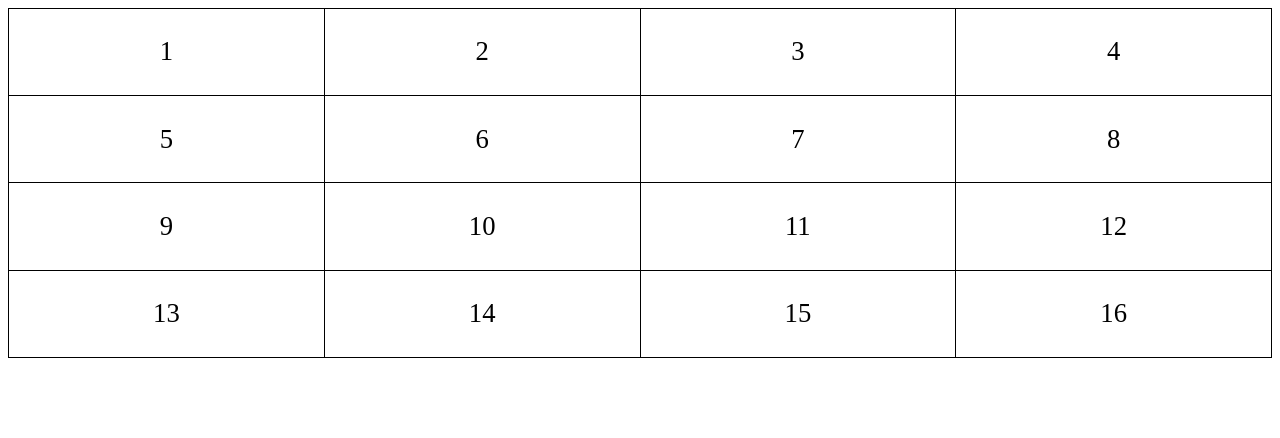
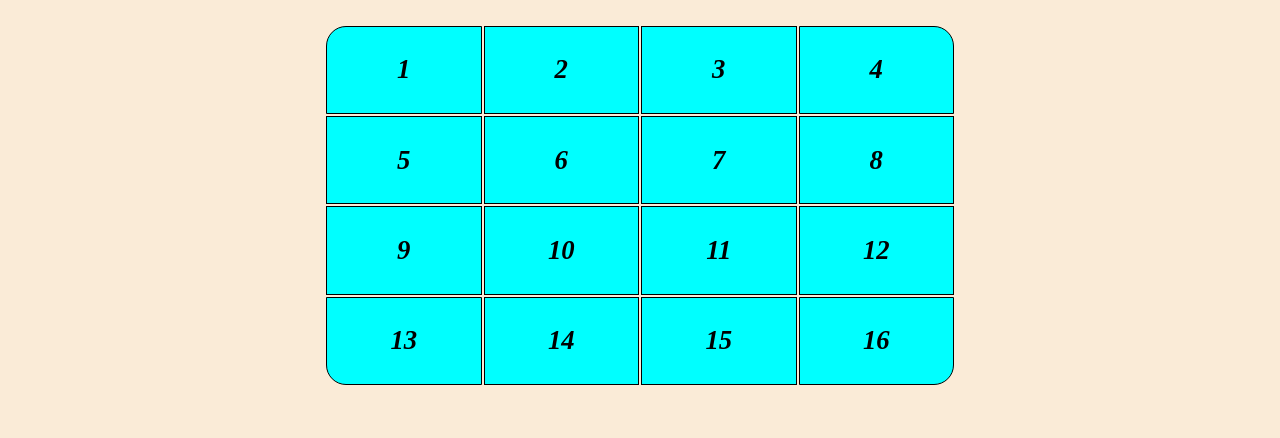
Before and after one commit to pavelkoshkin92/Web, a plain HTML site: page htmlfile.html in a window 1280 px wide. Shown: the part 362-800 px from the top of the page. Drawn offline with Linux system fonts and the light colour scheme; files whose address does not match are found by name.

Commit message:
Changes in html and css code

```diff
--- a/css.css
+++ b/css.css
@@ -1,3 +1,31 @@
-.1 {
-	display: none;
+body {background-color: #FAEBD7;
 }
+table {
+	width: 50%;
+	text-align:center;
+	margin: auto;
+	position: center;
+}
+td p {font: bold italic 20pt serif
+}
+
+td {border: 1px solid black;
+ margin-top: 0;
+ margin-bottom: 0;
+ background-color: cyan;
+}
+#top-left {
+	border-top-left-radius: 20px;
+
+}
+#top-right {
+	border-top-right-radius: 20px;
+}
+#bottom-left {border-bottom-left-radius: 20px;
+}
+#bottom-right {border-bottom-right-radius: 20px;}
+input {border-radius :5px;
+	float: right;
+	margin-top: 8px;
+}
+label {font-family: Courier;}
--- a/htmlfile.html
+++ b/htmlfile.html
@@ -2,6 +2,7 @@
 <html>
 	<head>
 		<title>Exercise</title>
+		<link rel="stylesheet" type="text/css" href="C:\Users\Paul\Desktop\PROGR\Web\css.css" />
 		<style type="text/css">
 		p {
 			font-size: 20pt;
@@ -11,74 +12,74 @@
 	</head>
 	<body>
 		<div>
-			<div style="float: left"><img src="https://pbs.twimg.com/profile_images/604644048/sign051.gif">
+			<div style="float: left"><a href="http:/google.com/"><img src="https://pbs.twimg.com/profile_images/604644048/sign051.gif"></a>
 			</div>
-			<div style="display: inline-block; border: solid 2px black; background-color: #C0C0C0; float: right;">
-				<form action="http://google.com/" method="get" style="font-size: 20pt">
+			<div style="display: inline-block; border: solid 2px black; background-color: #C0C0C0; float: right; border-radius: 10px">
+				<form action="#" method="get" style="font-size: 20pt;">
 					<label for="login" style="margin-right: 39px;">Login:</label><input type="text" name="login" id="login"><br>
 					<label for="password">Password:</label><input type="password" name="password" id="password"><br>
-					<input type="submit" value="Submit">
+					<input style="font-size: 10pt; font-style: italic; font-family: arial;" type="submit" value="Submit">
 				</form>
 			</div>
 		</div>
-		<div style="clear: both">
-			<p style="font-size: 20pt"><span style="color: red">H</span><span style="color: green">e</span><span style="color: blue">l</span><span style="color: purple">l</span><span style="color: yellow">o</span> <span style="color: cyan">w</span><span style="color: orange">o</span><span style="color: brown">r</span><span style="color: gray">l</span><span style="color: black">d</span></p>
+		<div style="clear: both; margin-left: 45%;">
+			<h1 style="font-size: 30pt"><span style="color: red">H</span><span style="color: green">e</span><span style="color: blue">l</span><span style="color: purple">l</span><span style="color: yellow">o</span> <span style="color: cyan">w</span><span style="color: orange">o</span><span style="color: brown">r</span><span style="color: gray">l</span><span style="color: black">d</span></h1>
 		</div>
-		<table style="width:100%; border-collapse: collapse; position: relative center; text-align:center;">
+		<table>
 			<tr>
-				<td style="border: 1px solid black; margin: 0;">
+				<td id="top-left">
 				<p>1</p>
 				</td>
-				<td style="border: 1px solid black; margin: 0;">
+				<td>
 				<p>2</p>
 				</td>
-				<td style="border: 1px solid black; margin: 0;">
+				<td>
 				<p>3</p>
 				</td>
-				<td style="border: 1px solid black; margin: 0;">
+				<td id="top-right">
 				<p>4</p>
 				</td>
 			</tr>
 
 			<tr>
-				<td style="border: 1px solid black; margin: 0;">
+				<td>
 				<p>5</p>
 				</td>
-				<td style="border: 1px solid black; margin: 0;">
+				<td>
 				<p>6</p>
 				</td>
-				<td style="border: 1px solid black; margin: 0;">
+				<td>
 				<p>7</p>
 				</td>
-				<td style="border: 1px solid black; margin: 0;">
+				<td>
 				<p>8</p>
 				</td>
 			</tr>
 			<tr>
-				<td style="border: 1px solid black; margin: 0;">
+				<td>
 				<p>9</p>
 				</td>
-				<td style="border: 1px solid black; margin: 0;">
+				<td>
 				<p>10</p>
 				</td>
-				<td style="border: 1px solid black; margin: 0; class="1"">
+				<td>
 				<p>11</p>
 				</td>
-				<td style="border: 1px solid black; margin: 0;">
+				<td>
 				<p>12</p>
 				</td>
 			</tr>
-			<tr class="2">
-				<td style="border: 1px solid black; margin: 0; class="1"">
+			<tr>
+				<td id="bottom-left">
 				<p>13</p>
 				</td>
-				<td style="border: 1px solid black; margin: 0;">
+				<td>
 				<p>14</p>
 				</td>
-				<td style="border: 1px solid black; margin: 0; class="1"">
+				<td>
 				<p>15</p>
 				</td>
-				<td style="border: 1px solid black; margin: 0;">
+				<td id="bottom-right">
 				<p>16</p>
 				</td>
 			</tr>
```
